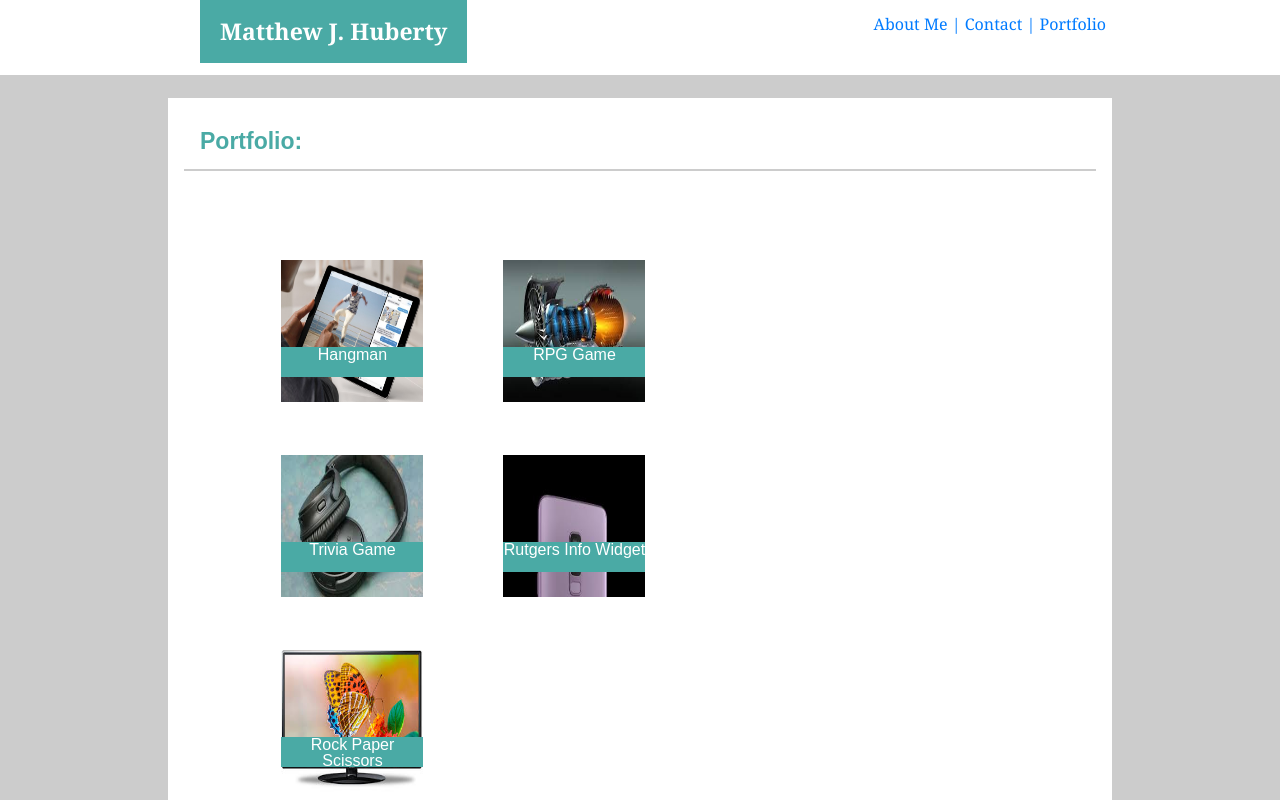
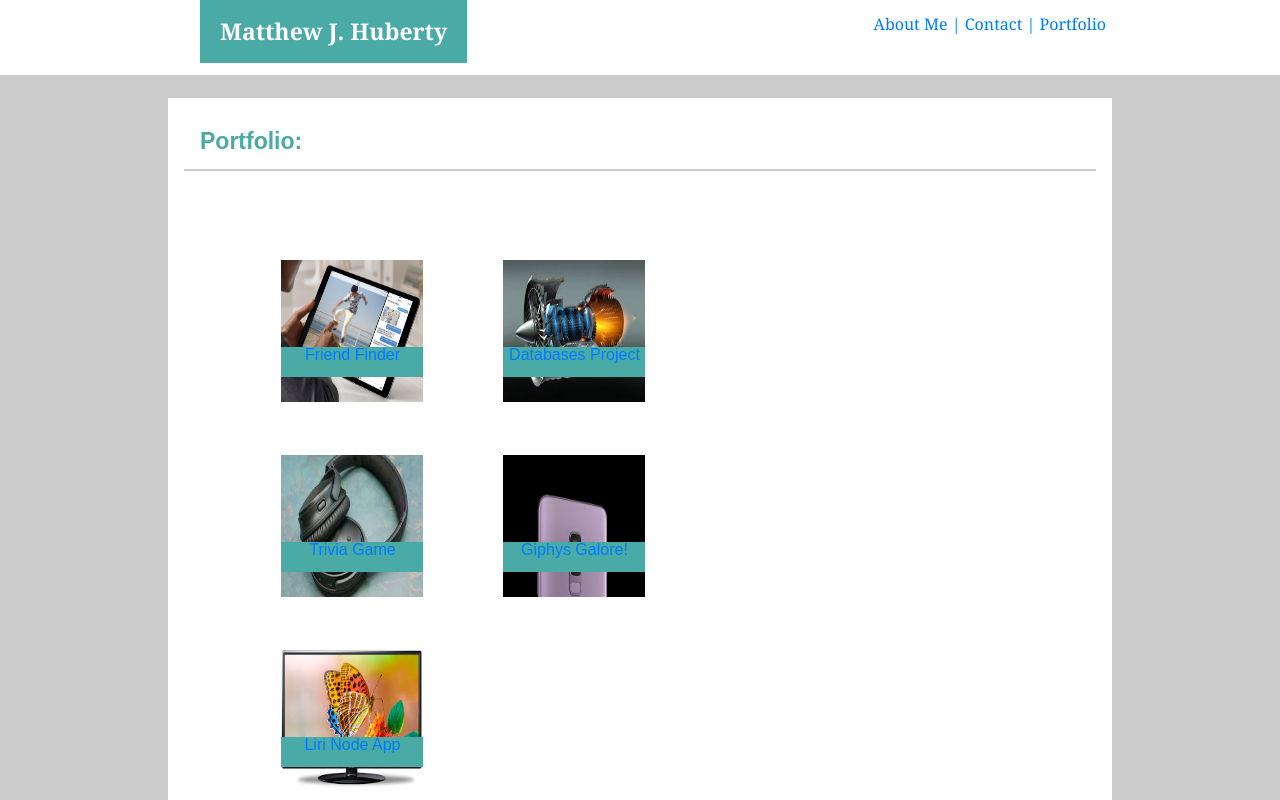
Before and after one commit to matthuberty/Basic-portfolio, a plain HTML site: page portfolio.html in a window 1280 px wide. Shown: the top 800 px of the page. Drawn offline with nearby package versions, Linux system fonts and the light colour scheme.

Commit message:
Sept24_Proj9

```diff
--- a/portfolio.html
+++ b/portfolio.html
@@ -36,7 +36,7 @@
                                         <div class = "container">
                                             <img src = "assets/images/ipad.jpg" alt = "iPad" height = "142" width = "142">
                                             <div class = "bottom">
-                                                Hangman
+                                                <a href = "https://fierce-reaches-28976.herokuapp.com/">Friend Finder</a>
                                             </div>
                                         </div>
                                     </td>
@@ -44,7 +44,7 @@
                                         <div class = "container">
                                             <img src = "assets/images/jet_engine.jpg" alt = "Jet Engine" height = "142" width = "142">
                                                 <div class = "bottom">
-                                                    RPG Game
+                                                    <a href="https://drive.google.com/open?id=1sIwgGlCGDA831ShQJOkUAUuFKJlOUKnm">Databases Project</a>
                                                 </div>
                                         </div>
                                     </td>
@@ -54,7 +54,7 @@
                                         <div class = "container">
                                             <img src = "assets/images/headphones.jpg" alt = "Headphones" height = "142" width = "142">
                                                 <div class = "bottom">
-                                                    Trivia Game
+                                                    <a href = "https://matthuberty.github.io/TriviaGame/">Trivia Game</a>
                                                 </div>
                                         </div>
                                     </td>
@@ -62,7 +62,7 @@
                                         <div class = "container">
                                             <img src = "assets/images/cell_phone.jpg" alt = "Cell_Phone" height = "142" width = "142">
                                                 <div class = "bottom">
-                                                    Rutgers Info Widget
+                                                    <a href = "https://matthuberty.github.io/HW6_giphy/">Giphys Galore!</a>
                                                 </div>
                                         </div>
                                     </td>
@@ -72,7 +72,7 @@
                                         <div class = "container">
                                             <img src = "assets/images/led_tv.jpg" alt = "LED_TV" height = "142" width = "142">
                                                 <div class = "bottom">
-                                                    Rock Paper Scissors
+                                                    <a href = " https://matthuberty.github.io/liri-node-app/">Liri Node App</a>
                                                 </div>
                                         </div>
                                     </td>
```
